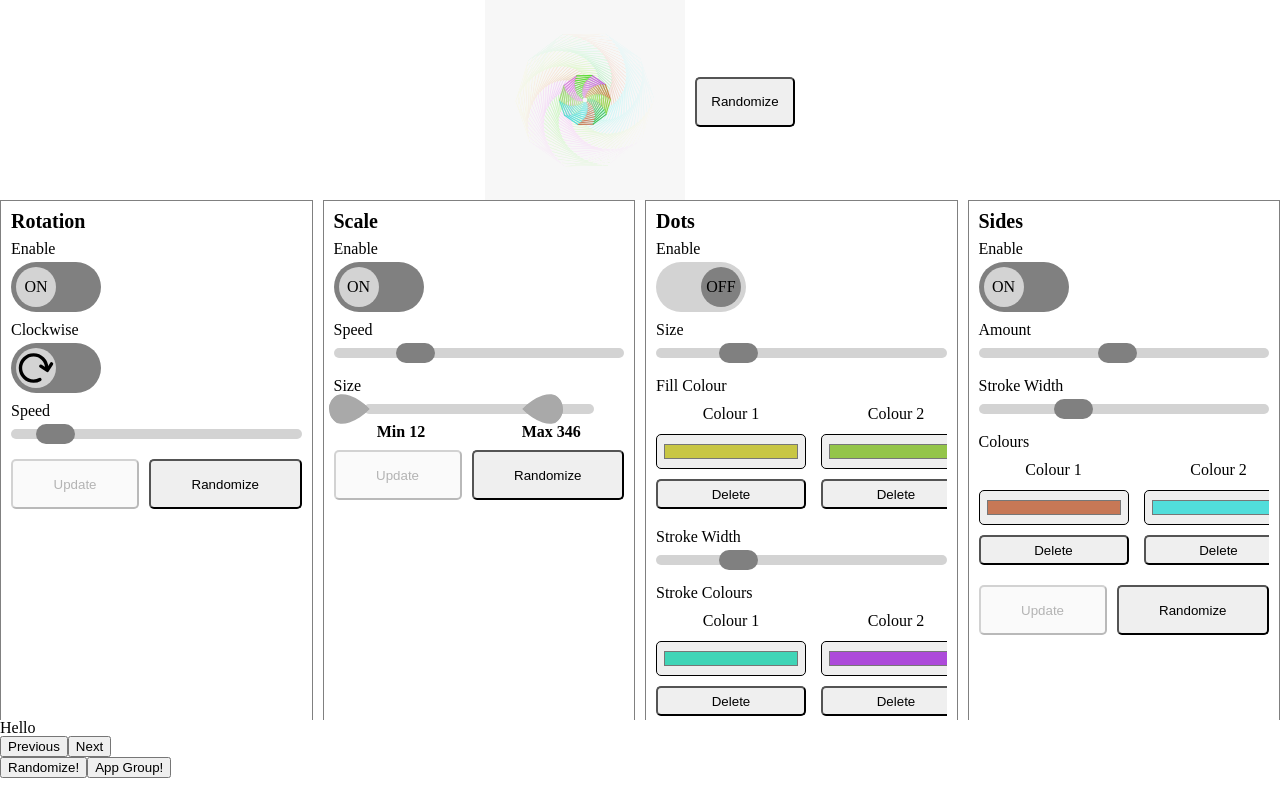
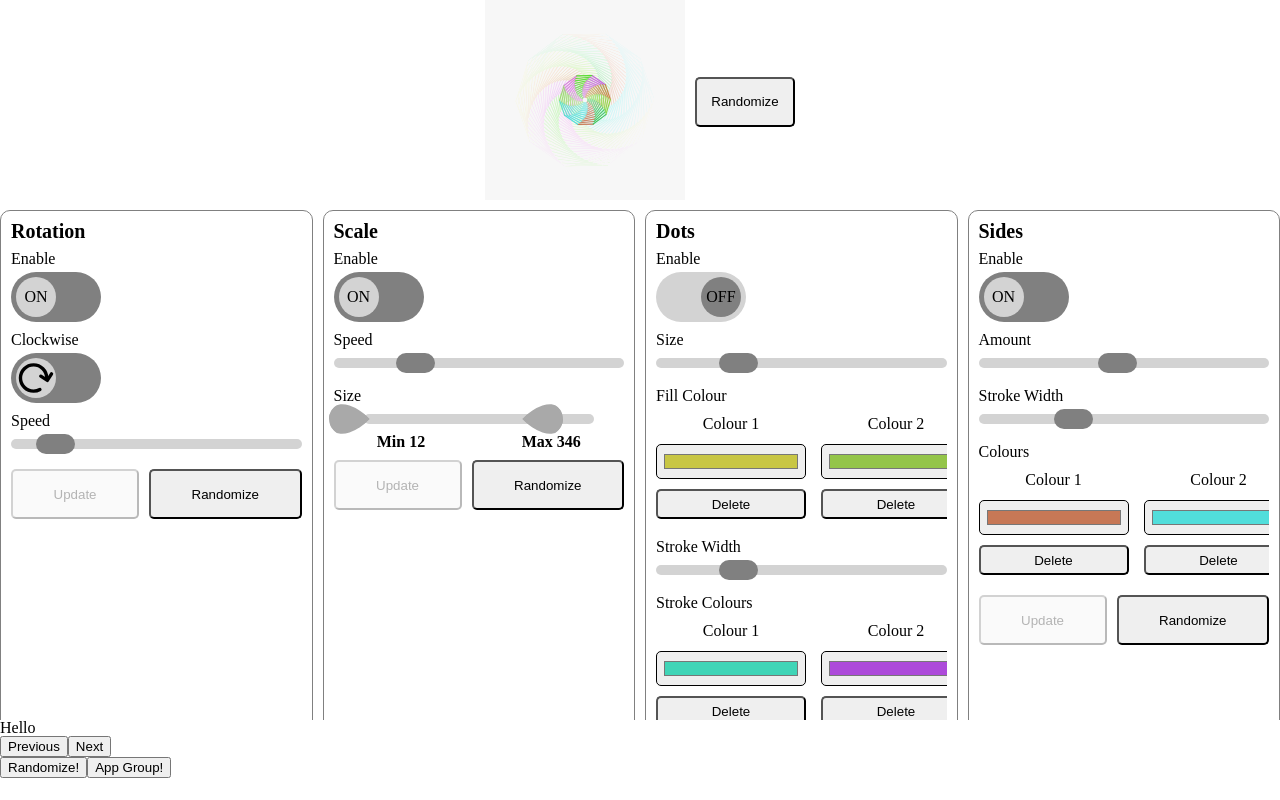
Before and after one commit to LiamMyles/polygon-art, a React (Create React App) app: page / in a window 1280 px wide. Built offline with nearby package versions, Linux system fonts and the light colour scheme.

Commit message:
Add some spacing aboce controls

```diff
--- a/src/components/PolygonDisplay.tsx
+++ b/src/components/PolygonDisplay.tsx
@@ -25,8 +25,9 @@ import rotatingDirection from "../rotating-ring.svg"
 
 const PolygonPageWrappingDiv = styled.div`
   display: grid;
-  grid-template-rows: 200px calc(90vh - 200px);
+  grid-template-rows: 200px calc(90vh - 210px);
   grid-template-columns: 100vw;
+  grid-gap: 10px;
   justify-content: center;
 `
 
@@ -122,6 +123,7 @@ export const PolygonDisplay = () => {
 
 const PolygonCardDiv = styled.div`
   border: 1px solid grey;
+  border-radius: 10px;
   display: grid;
   grid-auto-rows: min-content;
   grid-gap: 10px;
```
